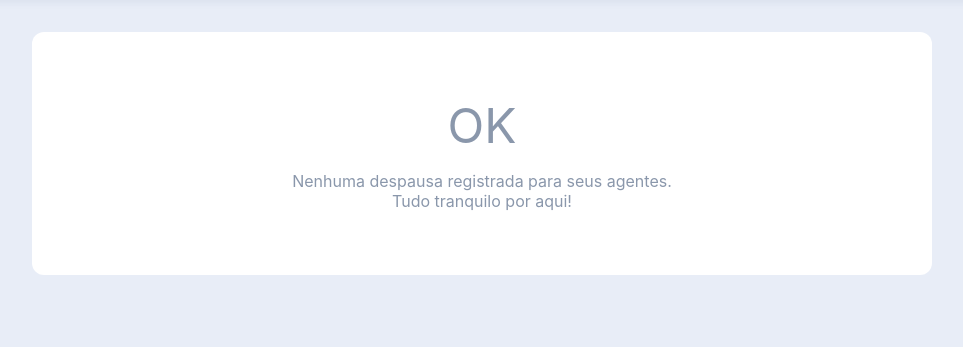
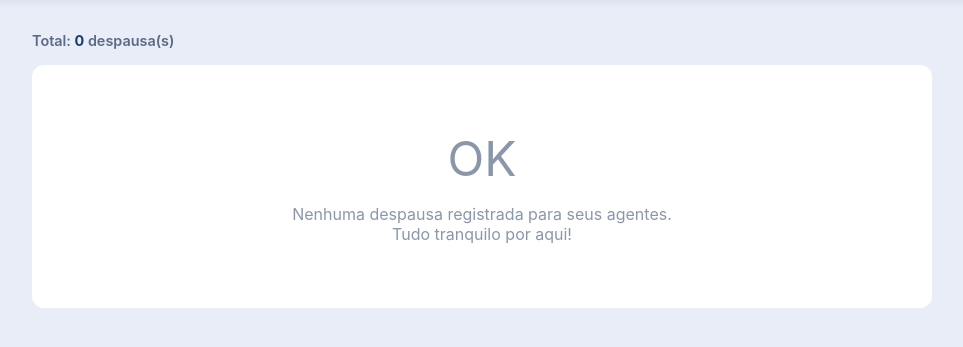
Before and after one commit to controldesklatinacobrancas-oss/painel-latinascobrancas, a Flask app: page /tatiane in a window 1280 px wide. Shown: the part 78-425 px from the top of the page, without its empty margins (158-1121 px from the left). Run offline with Flask 3, Linux system fonts and the light colour scheme.

Commit message:
Update painel.html

```diff
--- a/templates/painel.html
+++ b/templates/painel.html
@@ -13,6 +13,38 @@
         .slogan { font-size: 0.6rem; font-weight: 600; letter-spacing: 3px; color: #8a97ab; text-transform: uppercase; margin-top: 3px; }
         .user-info { margin-left: auto; text-align: right; }
         .container { max-width: 900px; margin: 2rem auto; padding: 0 1rem; }
+
+        .barra-acoes {
+            display: flex;
+            justify-content: space-between;
+            align-items: center;
+            margin-bottom: 1rem;
+            flex-wrap: wrap;
+            gap: 10px;
+        }
+        .contador {
+            font-size: 0.9rem;
+            color: #5a6b85;
+            font-weight: 600;
+        }
+        .contador strong { color: #1e3a6e; }
+
+        .btn-limpar {
+            background: #ffffff;
+            color: #e87a2f;
+            border: 2px solid #e87a2f;
+            padding: 0.5rem 1rem;
+            border-radius: 8px;
+            font-size: 0.85rem;
+            font-weight: 700;
+            cursor: pointer;
+            transition: all 0.15s;
+        }
+        .btn-limpar:hover {
+            background: #e87a2f;
+            color: #ffffff;
+        }
+
         .evento { background: #ffffff; border-radius: 12px; padding: 1rem 1.5rem; margin-bottom: 1rem; box-shadow: 0 2px 8px rgba(30,58,110,0.06); border-left: 4px solid #e87a2f; }
         .topo { display: flex; justify-content: space-between; align-items: center; margin-bottom: 0.5rem; flex-wrap: wrap; gap: 8px; }
         .nome { font-weight: 700; font-size: 1rem; }
@@ -35,6 +67,20 @@
         </div>
     </header>
     <div class="container">
+
+        <div class="barra-acoes">
+            <div class="contador">
+                Total: <strong>{{ eventos|length }}</strong> despausa(s)
+            </div>
+            {% if eventos %}
+                <form method="POST" action="/limpar/{{ supervisora_chave }}" style="margin: 0;" onsubmit="return confirm('Tem certeza que quer limpar todo o historico?');">
+                    <button type="submit" class="btn-limpar">
+                        🗑️ Limpar Historico
+                    </button>
+                </form>
+            {% endif %}
+        </div>
+
         {% if eventos %}
             {% for e in eventos %}
                 <div class="evento">
```
